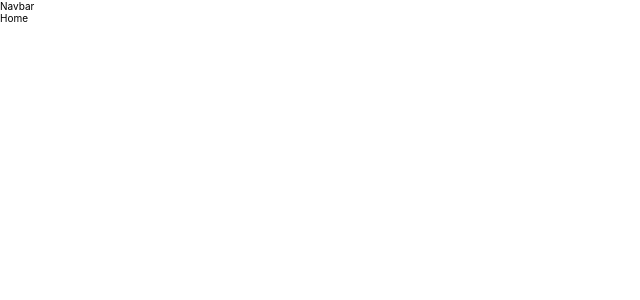
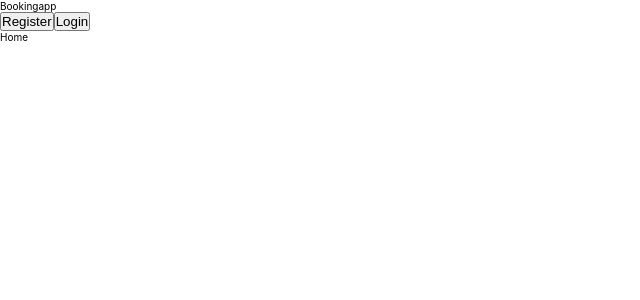
Before and after one commit to esteemayo/hotel-booking-app-client, a React (Create React App) app: page / in a window 1280 px wide. Shown: the top 300 px of the page, without its empty margins (0-640 px from the left). Built offline with nearby package versions, Linux system fonts and the light colour scheme.

Commit message:
feat: add navbar contents

```diff
--- a/src/components/navbar/Navbar.jsx
+++ b/src/components/navbar/Navbar.jsx
@@ -2,7 +2,15 @@ import './navbar.scss';
 
 const Navbar = () => {
   return (
-    <div>Navbar</div>
+    <div className='navbar'>
+      <div className='navbar__container'>
+        <span className='navbar__logo'>Bookingapp</span>
+        <div className='navbar__items'>
+          <button className='navbar__items--button'>Register</button>
+          <button className='navbar__items--button'>Login</button>
+        </div>
+      </div>
+    </div>
   );
 };
 
```
